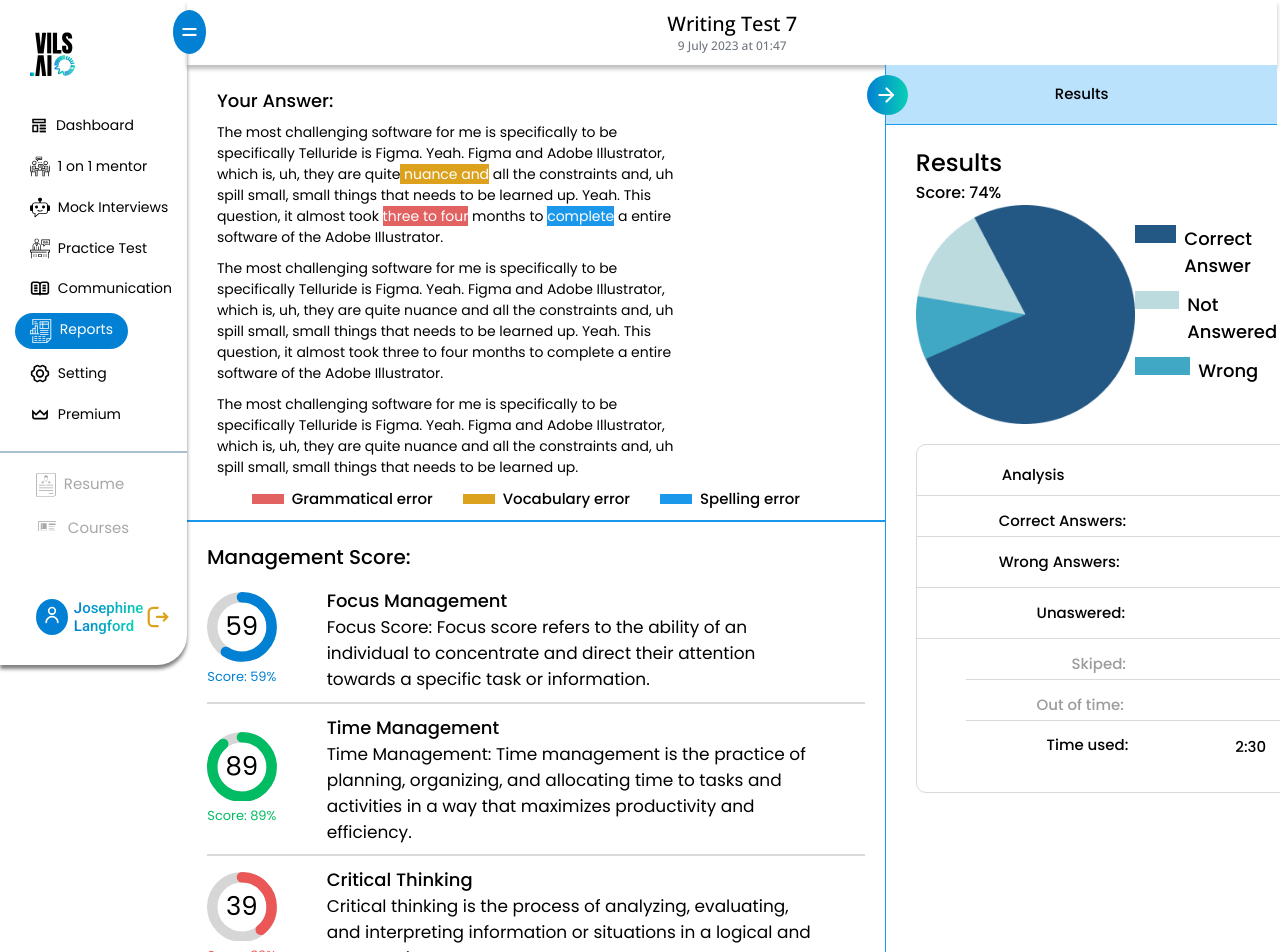
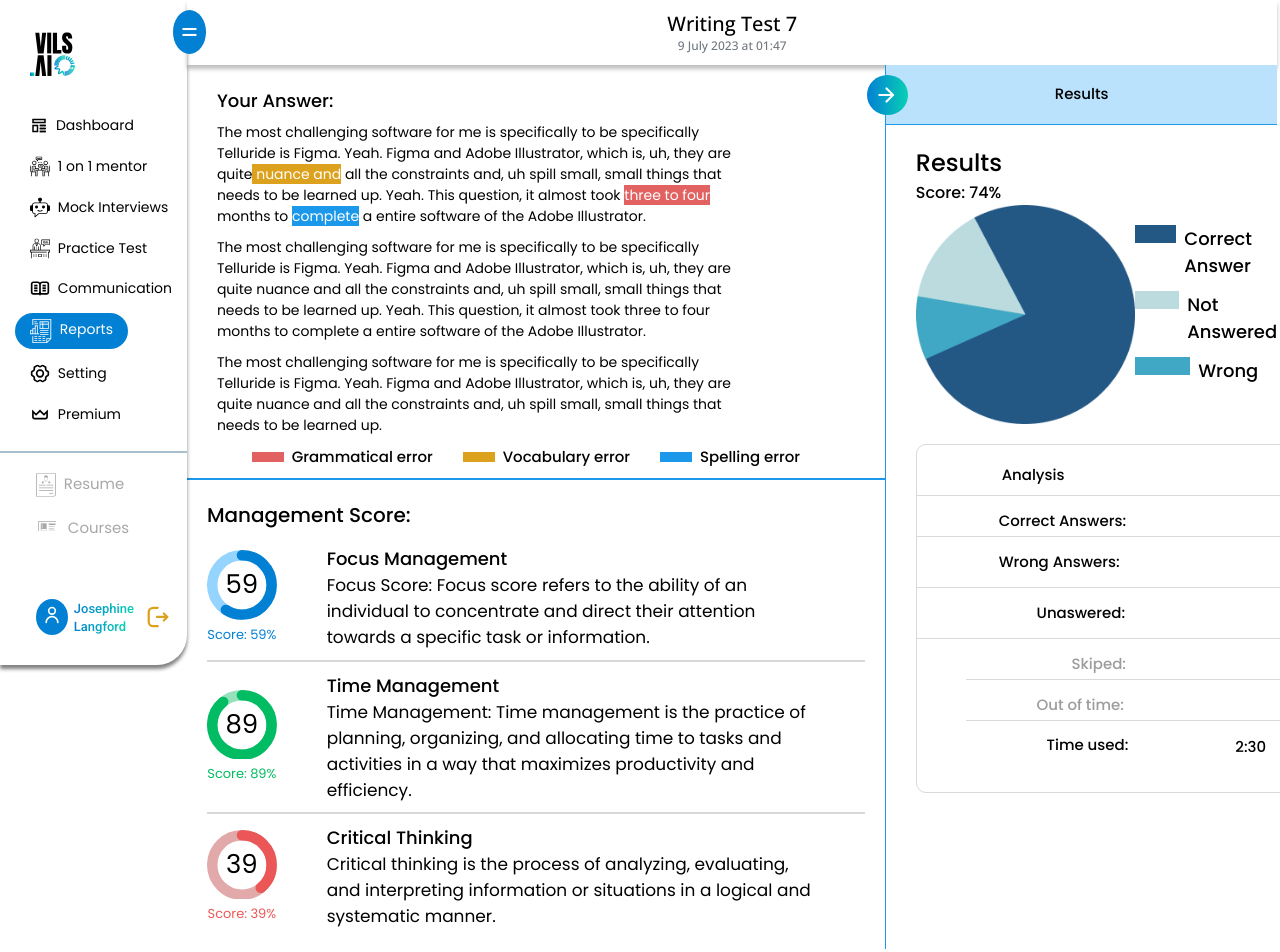
Before and after one commit to pradhanharshit/Vils.ai-assignment, a React (Vite) app: page / in a window 1280 px wide. Shown: the top 952 px of the page. Built offline with nearby package versions, Linux system fonts and the light colour scheme.

Commit message:
final commit

```diff
--- a/src/components/ScoreSection/ScoreSection.jsx
+++ b/src/components/ScoreSection/ScoreSection.jsx
@@ -19,7 +19,7 @@
               styles={buildStyles({
                 // Colors
                 pathColor: "#0280D4",
-                trailColor: "#d6d6d6",
+                trailColor: "rgba(149, 212, 254)",
               })}
             >
               <p className="percent-val">59</p>
@@ -46,7 +46,7 @@
               styles={buildStyles({
                 // Colors
                 pathColor: "rgba(2, 188, 99, 1)",
-                trailColor: "#d6d6d6",
+                trailColor: "rgba(148, 225, 188)",
               })}
             >
               <p className="percent-val">89</p>
@@ -74,7 +74,7 @@
               styles={buildStyles({
                 // Colors
                 pathColor: "rgba(235, 87, 87, 1)",
-                trailColor: "#d6d6d6",
+                trailColor: "rgba(225, 169, 169)",
               })}
             >
               <p className="percent-val">39</p>
--- a/src/components/Sidebar/Sidebar.css
+++ b/src/components/Sidebar/Sidebar.css
@@ -83,7 +83,7 @@
 }
 
 .username {
-  font-size: 15px;
+  font-size: 13px;
   font-family: Roboto;
   font-weight: 500;
   line-height: 14px;
--- a/src/components/WritingSection/WritingSection.css
+++ b/src/components/WritingSection/WritingSection.css
@@ -1,5 +1,5 @@
 .content-div {
-  margin: 22px 194px 10px 30px;
+  margin: 22px 140px 10px 30px;
 }
 
 .content-heading {
```
